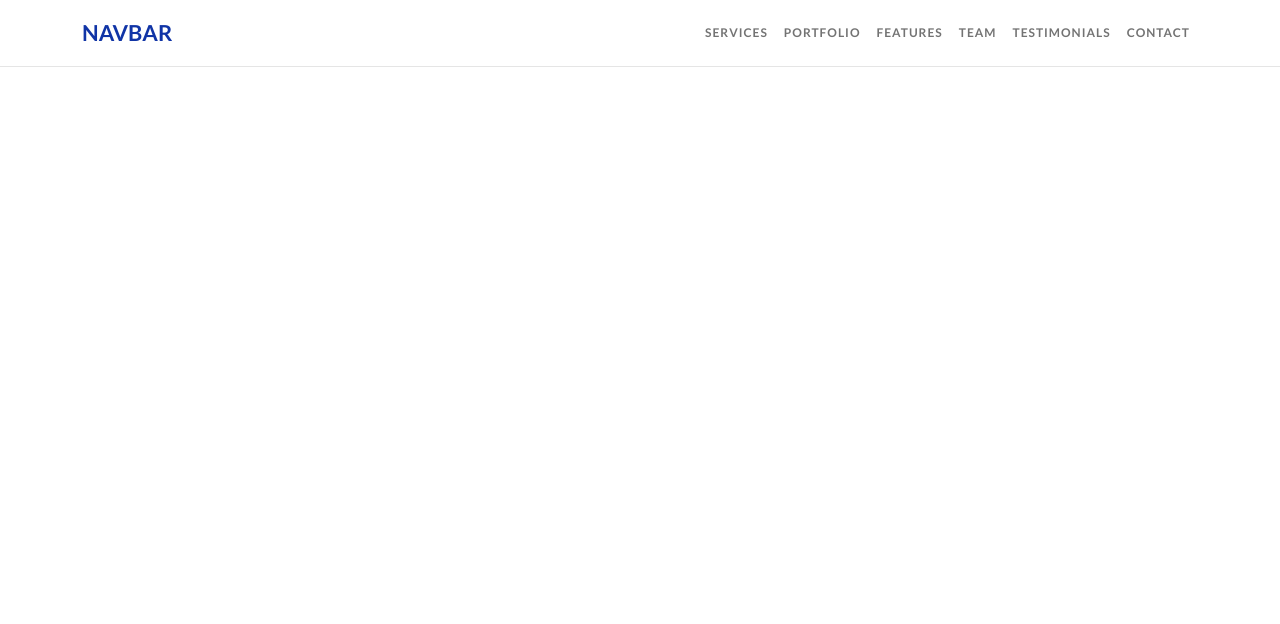
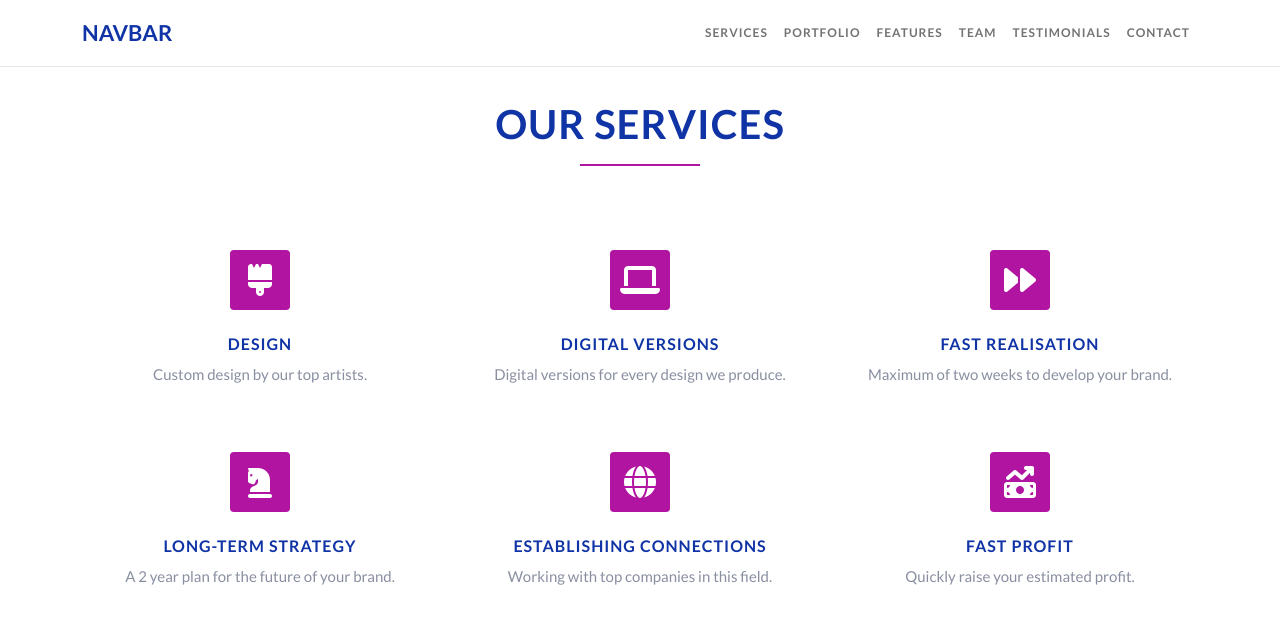
Before and after one commit to MaximMarinov/Angular-Bootstrap-Design-Agency-Theme, an Angular app in the folder design-agency/: page /services in a window 1280 px wide. Before the commit this address led to /. Shown: the top 624 px of the page. Built offline with nearby package versions, Linux system fonts and the light colour scheme.

Commit message:
Services section done

```diff
--- a/design-agency/src/app/app-routing.module.ts
+++ b/design-agency/src/app/app-routing.module.ts
@@ -1,9 +1,11 @@
 import { NgModule } from '@angular/core';
 import { RouterModule, Routes } from '@angular/router';
 import { HomeComponent } from './feature/pages/home/home.component';
+import { ServicesComponent } from './feature/pages/services/services.component';
 
 const routes: Routes = [
   { path: '', component: HomeComponent },
+  { path: 'services', component: ServicesComponent },
 ];
 
 @NgModule({
--- a/design-agency/src/app/app.module.ts
+++ b/design-agency/src/app/app.module.ts
@@ -1,5 +1,6 @@
 import { NgModule } from '@angular/core';
 import { BrowserModule } from '@angular/platform-browser';
+import { RouterModule } from '@angular/router';
 
 import { AppRoutingModule } from './app-routing.module';
 import { AppComponent } from './app.component';
@@ -14,7 +15,8 @@ import {FeatureModule} from './feature/feature.module'
     BrowserModule,
     AppRoutingModule,
     CoreModule,
-    FeatureModule
+    FeatureModule,
+    RouterModule
   ],
   providers: [],
   bootstrap: [AppComponent]
--- a/design-agency/src/app/core/core.module.ts
+++ b/design-agency/src/app/core/core.module.ts
@@ -1,13 +1,15 @@
 import { NgModule } from '@angular/core';
 import { CommonModule } from '@angular/common';
 import { HeaderComponent } from './header/header.component';
+import { RouterModule } from '@angular/router';
 
 @NgModule({
   declarations: [
     HeaderComponent
   ],
   imports: [
-    CommonModule
+    CommonModule,
+    RouterModule
   ],
   exports: [HeaderComponent]
 })
--- a/design-agency/src/app/core/header/header.component.css
+++ b/design-agency/src/app/core/header/header.component.css
@@ -20,5 +20,5 @@ a {
 }
 
 .nav-link:active{
-    color: #e93b81;
+    color: #daa520;
 }
--- a/design-agency/src/app/core/header/header.component.html
+++ b/design-agency/src/app/core/header/header.component.html
@@ -7,7 +7,7 @@
     <div class="collapse navbar-collapse" id="navbarNav">
       <ul class="navbar-nav ms-auto">
         <li class="nav-item">
-          <a class="nav-link" href="#">Services</a>
+          <a class="nav-link" routerLink="/services">Services</a>
         </li>
         <li class="nav-item">
           <a class="nav-link" href="#">Portfolio</a>
--- a/design-agency/src/app/feature/pages/home/home.component.css
+++ b/design-agency/src/app/feature/pages/home/home.component.css
@@ -26,6 +26,6 @@ section p {
 }
 
 .btn-brand {
-    background-color: #daa520;
+    background-color: #b114a0;
     color: white;
 }
--- /dev/null
+++ b/design-agency/src/app/feature/pages/services/services.component.css
@@ -0,0 +1,35 @@
+.section-intro {
+    text-align: center;
+    margin-bottom: 60px;
+}
+
+.section-intro .hline {
+    width: 120px;
+    height: 2px;
+    background-color: #b114a0;
+    margin: 16px auto 0 auto;
+}
+
+.title-sm {
+    font-size: 16px;
+    letter-spacing: 1px;
+}
+
+.icon-box {
+    width: 60px;
+    height: 60px;
+    background-color: #b114a0;
+    color: white;
+    border-radius: 4px;
+    display: flex;
+    align-items: center;
+    justify-content: center;
+    font-size: 32px;
+}
+
+div.service {
+    display: flex;
+    flex-direction: column;
+    align-items: center;
+    text-align: center;
+}
--- /dev/null
+++ b/design-agency/src/app/feature/pages/services/services.component.html
@@ -0,0 +1,54 @@
+<section>
+    <div class="container">
+        <div class="row">
+            <div class="col-12 section-intro">
+                <h1>Our Services</h1>
+                <div class="hline"></div>
+            </div>
+        </div>
+        <div class="row">
+            <div class="col-lg-4 col-sm-6 p-4 service">
+                <div class="icon-box">
+                    <i class="fa-solid fa-brush"></i>
+                </div>
+                <h4 class="title-sm mt-4">Design</h4>
+                <p>Custom design by our top artists.</p>
+            </div>
+            <div class="col-lg-4 col-sm-6 p-4 service">
+                <div class="icon-box">
+                    <i class="fa-solid fa-laptop"></i>
+                </div>
+                <h4 class="title-sm mt-4">Digital Versions</h4>
+                <p>Digital versions for every design we produce.</p>
+            </div>
+            <div class="col-lg-4 col-sm-6 p-4 service">
+                <div class="icon-box">
+                    <i class="fa-solid fa-forward"></i>
+                </div>
+                <h4 class="title-sm mt-4">Fast Realisation</h4>
+                <p>Maximum of two weeks to develop your brand.</p>
+            </div>
+            <div class="col-lg-4 col-sm-6 p-4 service">
+                <div class="icon-box">
+                    <i class="fa-solid fa-chess-knight"></i>
+                </div>
+                <h4 class="title-sm mt-4">Long-term Strategy</h4>
+                <p>A 2 year plan for the future of your brand.</p>
+            </div>
+            <div class="col-lg-4 col-sm-6 p-4 service">
+                <div class="icon-box">
+                    <i class="fa-solid fa-globe"></i>
+                </div>
+                <h4 class="title-sm mt-4">Establishing Connections</h4>
+                <p>Working with top companies in this field.</p>
+            </div>
+            <div class="col-lg-4 col-sm-6 p-4 service">
+                <div class="icon-box">
+                    <i class="fa-solid fa-money-bill-trend-up"></i>
+                </div>
+                <h4 class="title-sm mt-4">Fast Profit</h4>
+                <p>Quickly raise your estimated profit.</p>
+            </div>
+        </div>
+    </div>
+</section>
--- /dev/null
+++ b/design-agency/src/app/feature/pages/services/services.component.ts
@@ -0,0 +1,15 @@
+import { Component, OnInit } from '@angular/core';
+
+@Component({
+  selector: 'app-services',
+  templateUrl: './services.component.html',
+  styleUrls: ['./services.component.css']
+})
+export class ServicesComponent implements OnInit {
+
+  constructor() { }
+
+  ngOnInit(): void {
+  }
+
+}
--- a/design-agency/src/index.html
+++ b/design-agency/src/index.html
@@ -8,6 +8,7 @@
   <link rel="icon" type="image/x-icon" href="favicon.ico">
   <!-- CSS only -->
   <link href="https://cdn.jsdelivr.net/npm/bootstrap@5.2.0-beta1/dist/css/bootstrap.min.css" rel="stylesheet" integrity="sha384-0evHe/X+R7YkIZDRvuzKMRqM+OrBnVFBL6DOitfPri4tjfHxaWutUpFmBp4vmVor" crossorigin="anonymous">
+  <link rel="stylesheet" href="https://cdnjs.cloudflare.com/ajax/libs/font-awesome/6.1.1/css/all.min.css">
 </head>
 <body>
   <app-root></app-root>
```
Also changed, not shown: design-agency/src/app/feature/feature.module.ts (+9 -2 lines), 1 other file (tests, documents, lock files or other folders).
